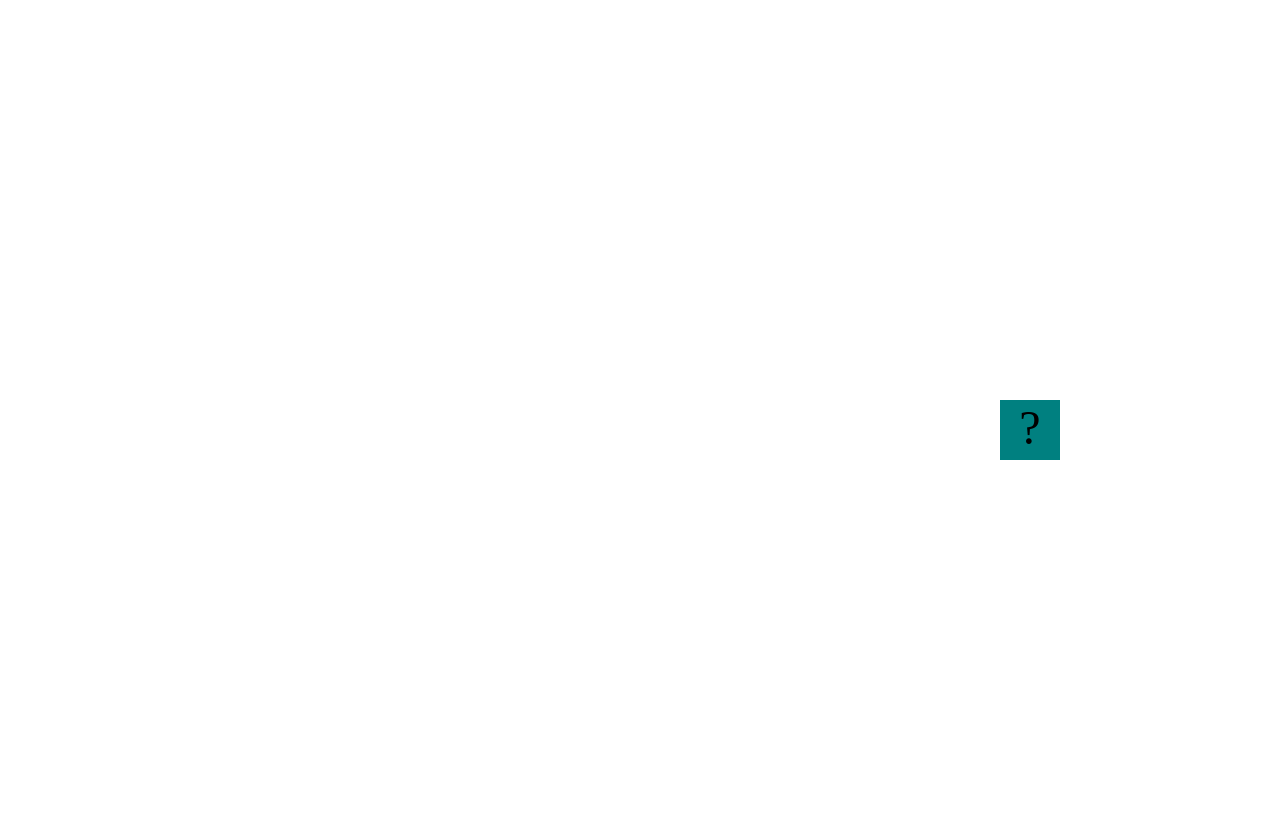
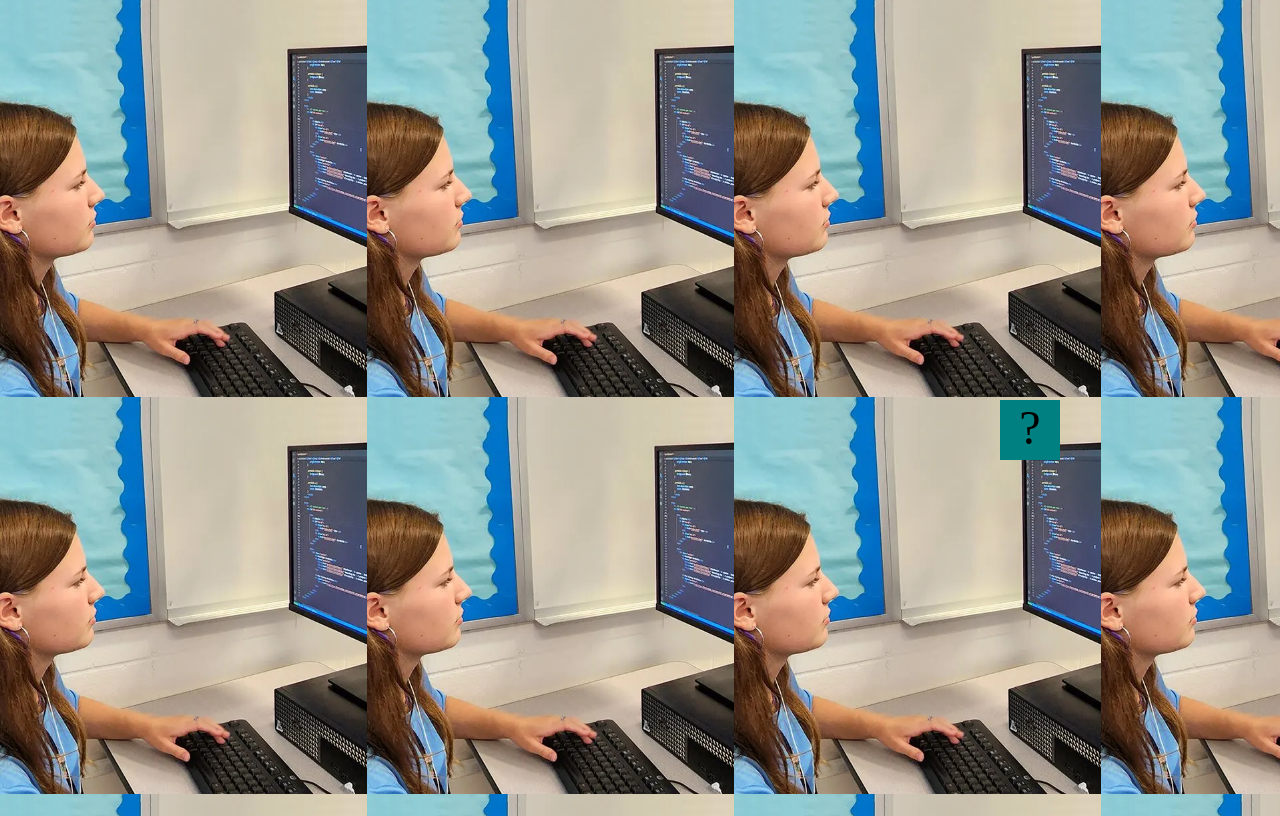
Before and after one commit to nhinguyen3/nhinguyen.github.io, a plain HTML site: page projects/bouncing-box/index.html in a window 1280 px wide. Drawn offline with Linux system fonts and the light colour scheme.

Commit message:
push index

```diff
--- a/projects/bouncing-box/index.html
+++ b/projects/bouncing-box/index.html
@@ -5,6 +5,12 @@
 	<title>Bouncing Box</title>
 	<script src="jquery.min.js"></script>
 	<style>
+		body {
+ 				background-image: url(images/sophia.png);
+ 				background-color: #cccccc;
+
+
+		}
 		.box {
 			width: 60px;
 			height: 60px;
@@ -40,7 +46,7 @@
 			var box = jQuery('.box');	// reference to the HTML .box element
 			var board = jQuery('.board');	// reference to the HTML .board element
 			var boardWidth = board.width();	// the maximum X-Coordinate of the screen
-
+			var boardHeight = jQuery(window).height();
 			// Every 50 milliseconds, call the update Function (see below)
 			setInterval(update, 50);
 
@@ -48,8 +54,9 @@
 			box.on('click', handleBoxClick);
 
 			// moves the Box to a new position on the screen along the X-Axis
-			function moveBoxTo(newPositionX) {
+			function moveBoxTo(newPositionX, newPositionY) {
 				box.css("left", newPositionX);
+				box.css("top", newPositionY);
 			}
 
 			// changes the text displayed on the Box
@@ -65,6 +72,9 @@
 			var positionX = 0;
 			var points = 0;
 			var speed = 10;
+			var positionY;
+			var speedY;
+
 
 
 			/*
@@ -74,12 +84,12 @@
 			*/
 			function update() {
 				positionX = positionX + speed;
-				moveBoxTo(positionX);
+				moveBoxTo(positionX, positionY);
 				if (positionX > boardWidth){
 					speed = -speed;
 				}
 				if (positionX  < 0){
-
+					speed = -speed;
 				}
 
 			};
@@ -93,7 +103,12 @@
 				positionX = 0;
 				points = points + 1;
 				changeBoxText(points);
-				speed = speed + 3;
+				if (speed > 0){
+					speed = speed + 3;
+				}
+				else if (speed < 0){
+					speed = speed - 3;
+				}
 
 
 			};
```
Also changed, not shown: projects/bouncing-box/images/sophia.png (added).
